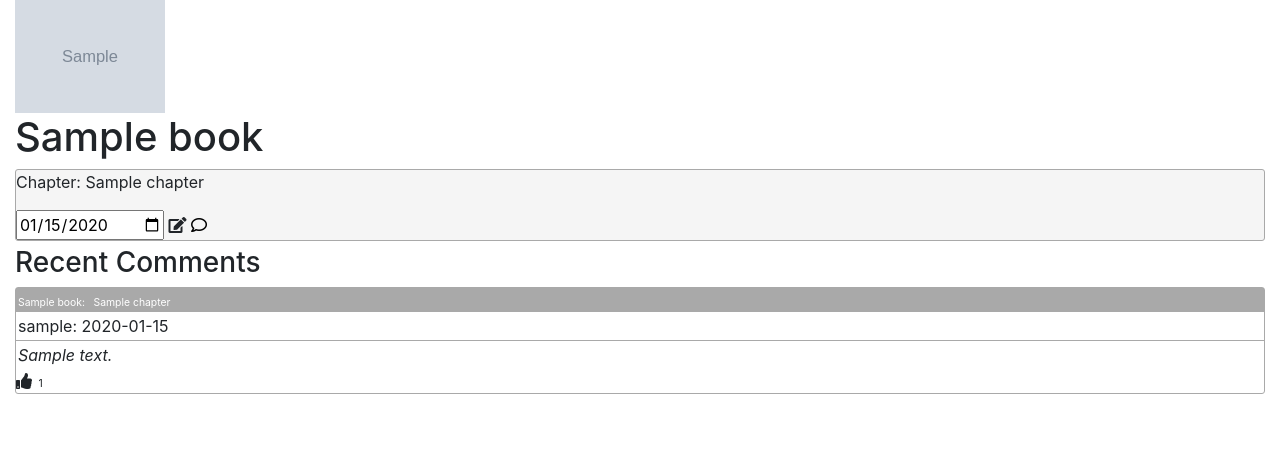
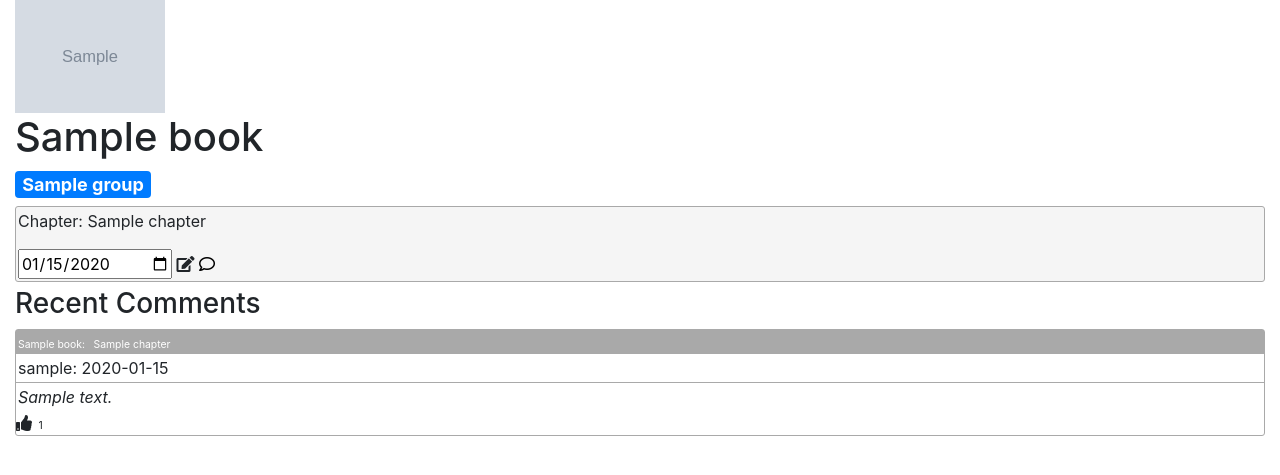
Before and after one commit to joshdbarton/nightstand-capstone, a Django app: page /books/1 in a window 1280 px wide. Shown: the part 56-531 px from the top of the page. Run offline with Django 3.2, Linux system fonts and the light colour scheme; a user stored in the database is signed in; tables that the repository leaves empty hold one stand-in row (values such as "Sample post"); grey boxes marked "Sample" are stand-in pictures; some libraries are stand-ins or nearby versions.

Commit message:
added group badges to the book detail view

```diff
--- a/nightstand_dashboard/static/nightstand_dashboard/main.css
+++ b/nightstand_dashboard/static/nightstand_dashboard/main.css
@@ -171,6 +171,14 @@ Dashboard Layout
 Book Detail Layout
 **************************/
 
+.chapter-card {
+    padding: 2px;
+}
+
+.chapter-card input {
+    width: 154px;
+}
+
 /**************************
 Group Detail Layout
 **************************/
--- a/nightstand_dashboard/templates/nightstand_dashboard/book_view.html
+++ b/nightstand_dashboard/templates/nightstand_dashboard/book_view.html
@@ -4,6 +4,11 @@
 <div class="book-detail-card">
     <img src="{{book.thumbnail}}" alt="{{book.title}} cover" width="150"/>
     <h1>{{book.title}}</h1>
+    <h4>
+    {% for group in groups %}
+        <span class="badge badge-primary">{{group}}</span>
+    {%  endfor %}
+    </h4>
 </div>
 {% for book_chapter in book_chapters %}
 {% if book_chapter.completed %}
--- a/nightstand_dashboard/views.py
+++ b/nightstand_dashboard/views.py
@@ -79,6 +79,11 @@ def book_view(request, pk):
     reader = Reader.objects.get(user=request.user)
     book = Book.objects.get(pk=pk)
     chapters = Chapter.objects.filter(book=book)
+    book_reader_groups = list()
+    groups = Group.objects.filter(book=book)
+    for group in groups:
+        if reader in group.readers.all():
+            book_reader_groups.append(group)
     if request.method == "GET":
         book_chapters = list()
         book_comments = list()
@@ -86,7 +91,7 @@ def book_view(request, pk):
             book_chapters.append(ReaderChapter.objects.get(chapter=chapter, reader=reader))
             book_comments += chapter.chaptercomment_set.all()
         comments = sorted(book_comments, reverse=True, key= lambda k: k.datetime)
-        return render(request, 'nightstand_dashboard/book_view.html', {"book": book, "book_chapters": book_chapters, "comments": comments, "reader": reader})
+        return render(request, 'nightstand_dashboard/book_view.html', {"book": book, "book_chapters": book_chapters, "comments": comments, "reader": reader, "groups": groups})
     else:
         return HttpResponseForbidden()
 
```
